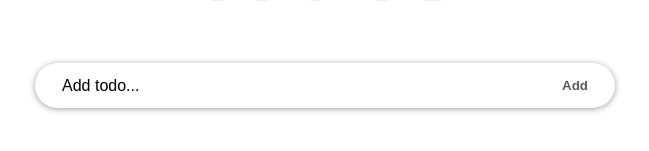
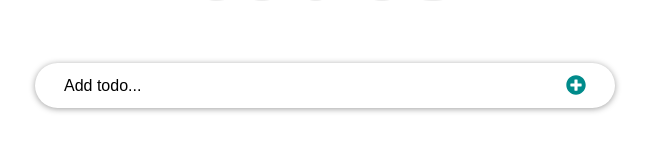
Before and after one commit to fbclh/react-todo-app, a React (Create React App) app: page / in a window 1280 px wide. Shown: the part 233-384 px from the top of the page, without its empty margins (315-964 px from the left). Built offline with nearby package versions, Linux system fonts and the light colour scheme.

Commit message:
Add react icons

```diff
--- a/package.json
+++ b/package.json
@@ -8,6 +8,7 @@
     "@testing-library/user-event": "^13.5.0",
     "react": "^18.0.0",
     "react-dom": "^18.0.0",
+    "react-icons": "^4.3.1",
     "react-scripts": "5.0.1",
     "uuid": "^8.3.2",
     "web-vitals": "^2.1.4"
--- a/src/components/InputTodo.js
+++ b/src/components/InputTodo.js
@@ -1,4 +1,5 @@
 import { useState } from 'react';
+import { FaPlusCircle } from 'react-icons/fa';
 
 export const InputTodo = (props) => {
   const [inputText, setInputText] = useState({
@@ -35,7 +36,7 @@ export const InputTodo = (props) => {
         onChange={handleChange}
       />
       <button className="input-submit" type="submit">
-        Add
+        <FaPlusCircle style={{ color: "darkcyan", fontSize: "20px", marginTop: "2px" }} />
       </button>
     </form>
   );
--- a/src/components/TodoItem.js
+++ b/src/components/TodoItem.js
@@ -1,4 +1,5 @@
 import { useState, useEffect } from 'react';
+import { FaTrash } from 'react-icons/fa';
 import styles from './TodoItem.module.css';
 
 export const TodoItem = (props) => {
@@ -61,7 +62,14 @@ export const TodoItem = (props) => {
           checked={completed}
           onChange={() => props.handleChangeProps(id)}
         />
-        <button onClick={() => props.deleteTodoProps(id)}>Delete</button>
+        <button onClick={() => props.deleteTodoProps(id)}>
+          <FaTrash
+            style={{
+              color: 'orangered',
+              fontSize: '16px',
+            }}
+          />
+        </button>
         <span style={completed ? completedStyle : null}>{title}</span>
       </div>
       <input
```
Also changed, not shown: 1 other file (tests, documents, lock files or other folders).
